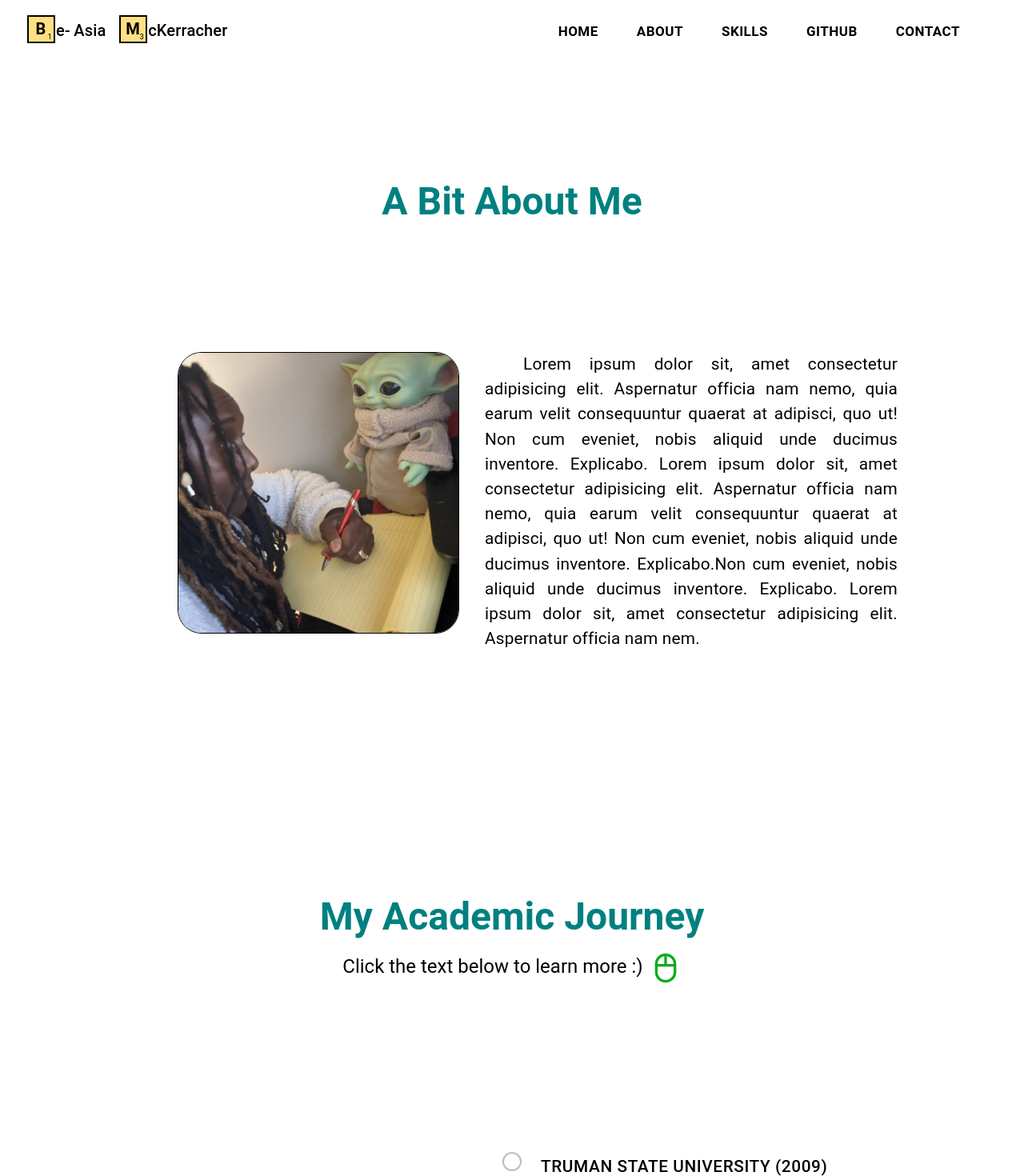
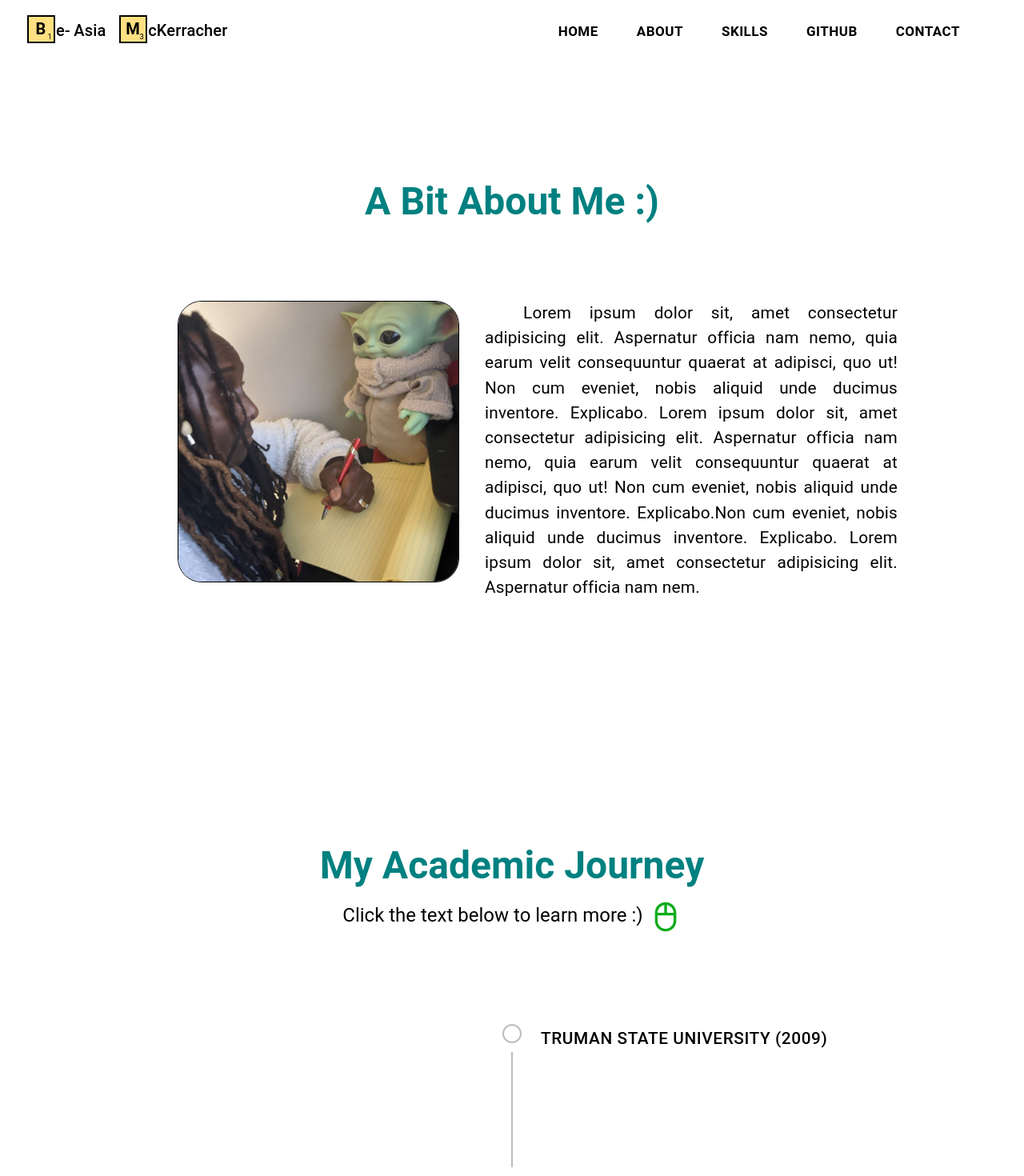
Before and after one commit to amerigirl/website, a React (Create React App) app: page /aboutPage in a window 1280 px wide. Shown: the top 1470 px of the page at 80% size. Built offline with nearby package versions, Linux system fonts and the light colour scheme.

Commit message:
tweaks on about page

```diff
--- a/src/Components/AboutPage/About.jsx
+++ b/src/Components/AboutPage/About.jsx
@@ -8,7 +8,7 @@ const BeasiaName = () => {
   return (
     <>
       <Box sx={{ marginTop: "10rem" }}>
-        <SectionTitle title={"A Bit About Me"} />
+        <SectionTitle title={"A Bit About Me :)"} />
       </Box>
 
       <Box
@@ -49,7 +49,7 @@ const BeasiaName = () => {
           ))} */}
         </Box>
 
-        <Box sx={{ display: "flex", maxWidth: "900px", marginTop: "7rem" }}>
+        <Box sx={{ display: "flex", maxWidth: "900px", marginTop: "3rem" }}>
           <Box sx={{ display: "flex", gap: "2rem" }}>
             <Box
               sx={{
--- a/src/Components/AboutPage/AboutPage.jsx
+++ b/src/Components/AboutPage/AboutPage.jsx
@@ -14,7 +14,7 @@ const AboutPage = () => {
       <Navbar />
       <About />
 
-      <Box sx={{ marginTop: "19rem", marginBottom: "10rem" }}>
+      <Box sx={{ marginTop: "19rem", marginBottom:"4rem"}}>
         <SectionTitle
           title={"My Academic Journey"}
           subtitle={
@@ -33,7 +33,6 @@ const AboutPage = () => {
         />
       </Box>
       <MyAcademicJourney />
-
     </ThemeProvider>
   );
 };
```
